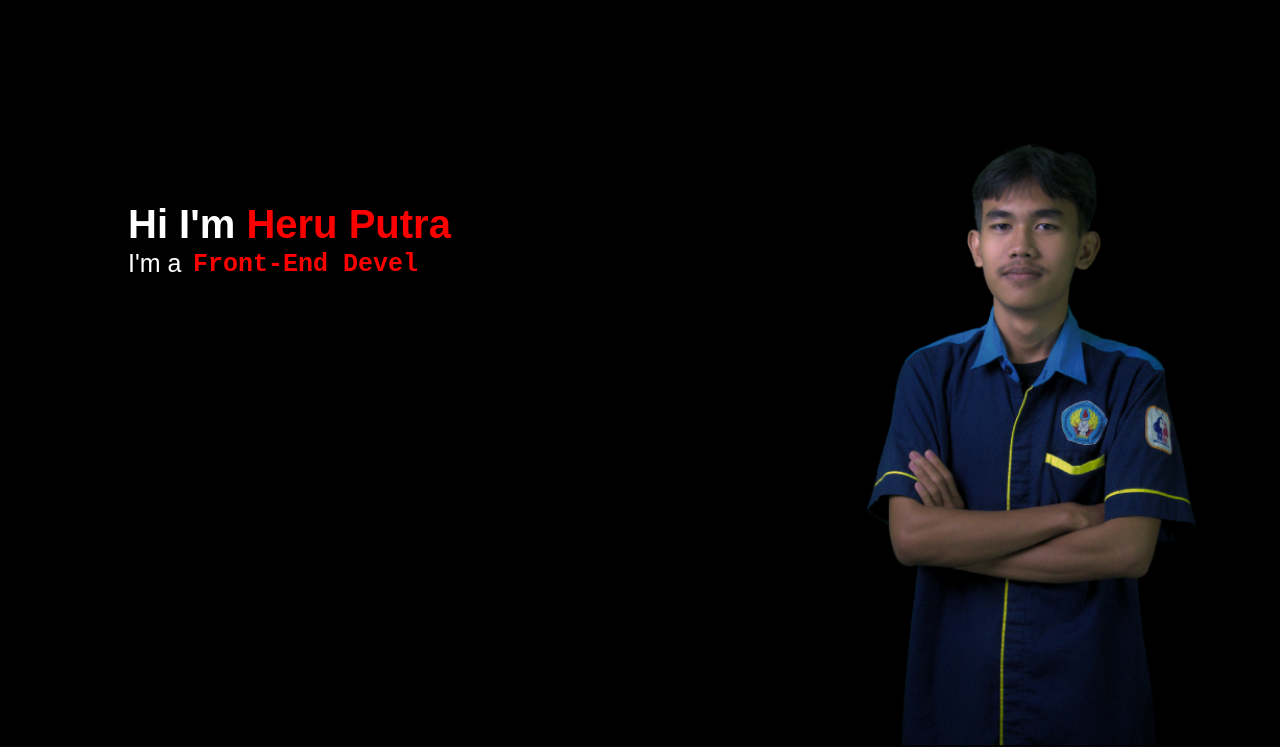
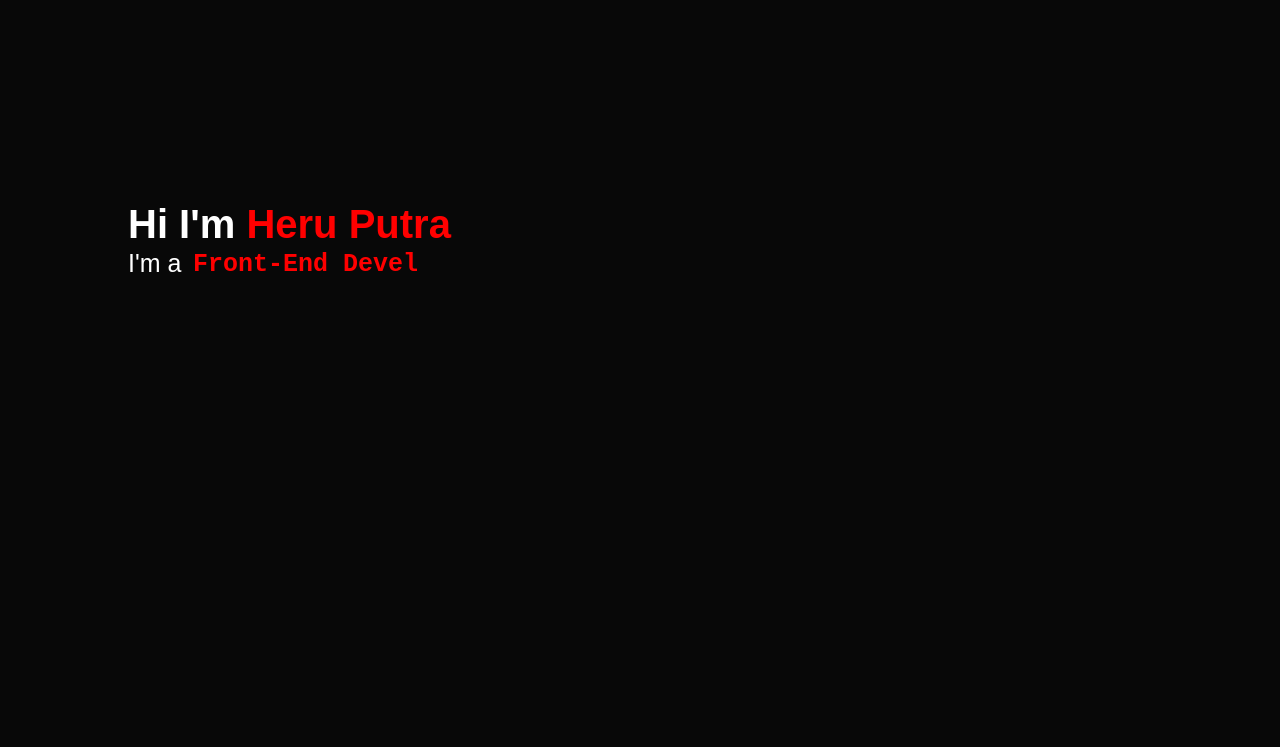
Before and after one commit to DGSYYV/DGSYYV.github.io, a plain HTML site: page index.html in a window 1280 px wide. Shown: the part 54-801 px from the top of the page. Drawn offline with Linux system fonts and the light colour scheme.

Commit message:
Update style.css

```diff
--- a/CSS/style.css
+++ b/CSS/style.css
@@ -13,7 +13,7 @@ body{
 #header {
     width: 100%;
     height: 100vh;
-    background-image: url("../img/bg.png");
+/*     background-image: url("../img/bg.png"); */
     background-size: cover;
     background-position: center;
 }
```
